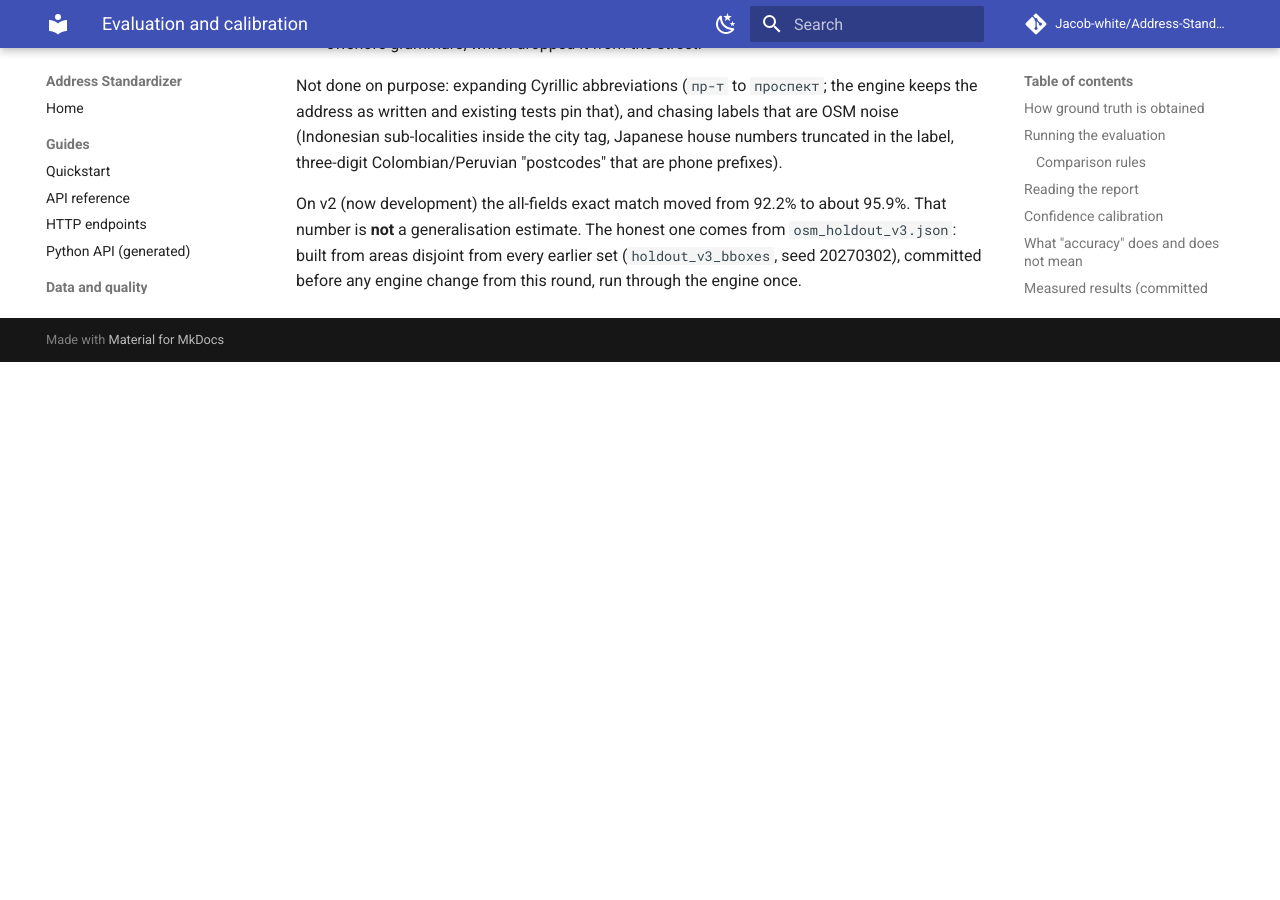
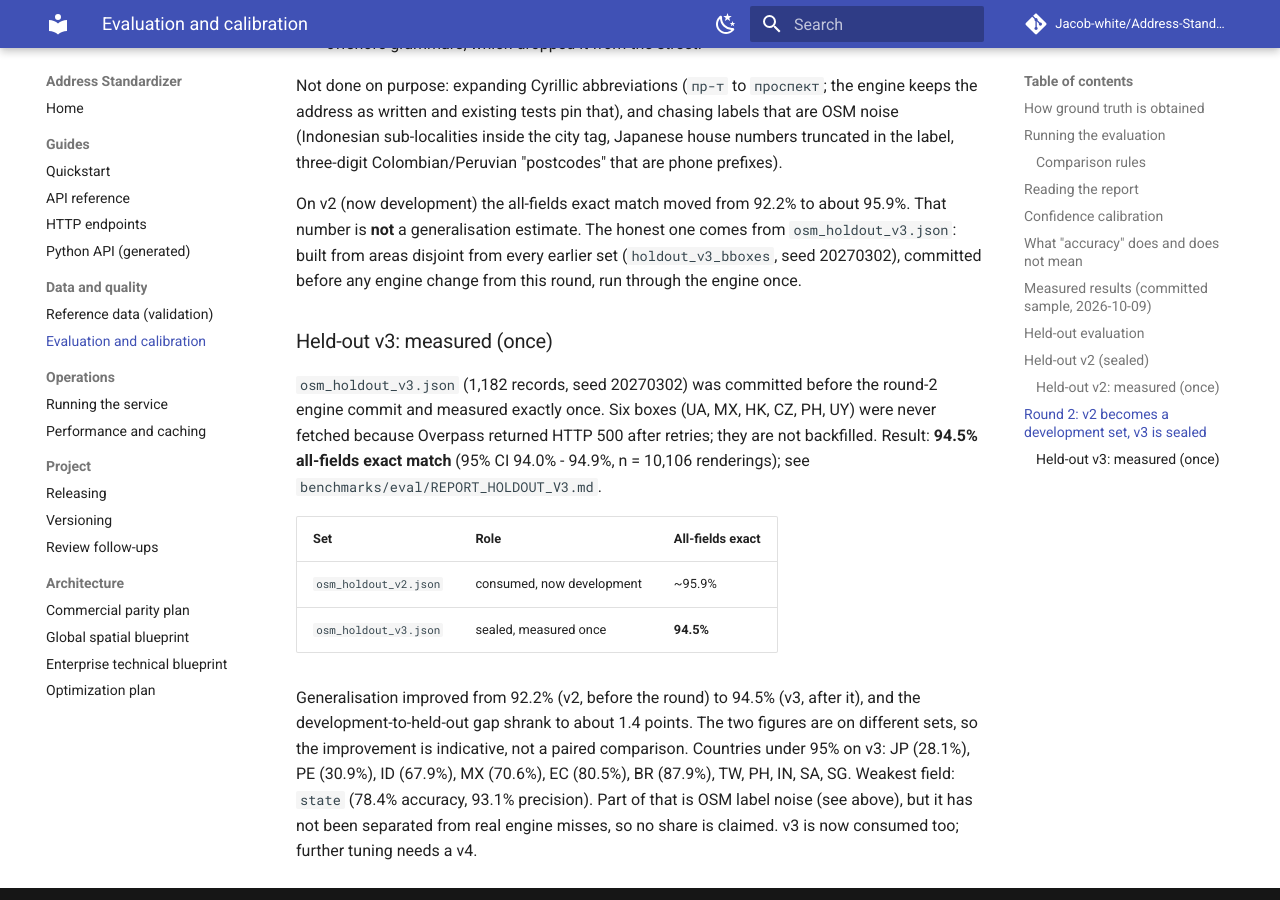
Before and after one commit to Jacob-white/Address-Standardizer, an MkDocs documentation site: the page built from docs/evaluation.md, in a window 1280 px wide and 900 px high, scrolled down 7874 px. Built offline with MkDocs 1.6.1 and Material for MkDocs 9.7.7, drawn with Linux system fonts in a browser that asks for light colours; comment, search, counter and statistics services are not loaded; before the commit the page ends 8236 px from its top, so only the background shows below that.

Commit message:
docs(eval): record the one-time sealed held-out v3 measurement (94.5% exact, CI 94.0-94.9%)
Co-Authored-By: Claude Sonnet 5.5 <noreply@anthropic.com>

```diff
--- a/docs/evaluation.md
+++ b/docs/evaluation.md
@@ -261,3 +261,21 @@ house numbers truncated in the label, three-digit Colombian/Peruvian "postcodes"
 On v2 (now development) the all-fields exact match moved from 92.2% to about 95.9%. That number is **not** a
 generalisation estimate. The honest one comes from `osm_holdout_v3.json`: built from areas disjoint from every earlier
 set (`holdout_v3_bboxes`, seed 20270302), committed before any engine change from this round, run through the engine once.
+
+### Held-out v3: measured (once)
+
+`osm_holdout_v3.json` (1,182 records, seed 20270302) was committed before the round-2 engine commit and measured exactly
+once. Six boxes (UA, MX, HK, CZ, PH, UY) were never fetched because Overpass returned HTTP 500 after retries; they are not
+backfilled. Result: **94.5% all-fields exact match** (95% CI 94.0% - 94.9%, n = 10,106 renderings); see
+`benchmarks/eval/REPORT_HOLDOUT_V3.md`.
+
+| Set | Role | All-fields exact |
+| :--- | :--- | :--- |
+| `osm_holdout_v2.json` | consumed, now development | ~95.9% |
+| `osm_holdout_v3.json` | sealed, measured once | **94.5%** |
+
+Generalisation improved from 92.2% (v2, before the round) to 94.5% (v3, after it), and the development-to-held-out gap
+shrank to about 1.4 points. The two figures are on different sets, so the improvement is indicative, not a paired
+comparison. Countries under 95% on v3: JP (28.1%), PE (30.9%), ID (67.9%), MX (70.6%), EC (80.5%), BR (87.9%), TW, PH, IN,
+SA, SG. Weakest field: `state` (78.4% accuracy, 93.1% precision). Part of that is OSM label noise (see above), but it has
+not been separated from real engine misses, so no share is claimed. v3 is now consumed too; further tuning needs a v4.
```
Also changed, not shown: benchmarks/eval/REPORT_HOLDOUT_V3.md (added, +115 -0 lines).
